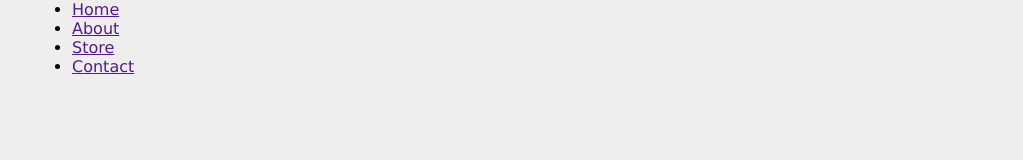
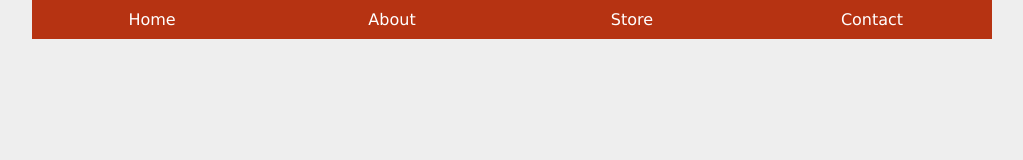
Before and after one commit to ironcarbon/Flexbox, a plain HTML site: page example-1/menu.html in a window 1280 px wide. Shown: the whole page, without its empty margins (128-1151 px from the left). Drawn offline with Linux system fonts and the light colour scheme.

Commit message:
Creating a menu with flexbox

```diff
--- a/example-1/style.css
+++ b/example-1/style.css
@@ -14,8 +14,38 @@ body{
 }
 
 /* menu base styles */
+nav{
+    background: rgb(182, 51, 18);
+}
 
+nav ul{
+    list-style-type: none;
+    padding: 0;
+}
 
+nav a{
+    text-decoration: none;
+    text-align: center;
+    color: #fff;
+    display: block;
+    padding: 10px;
+}
 
+nav a:hover{
+    background-color: rgb(221, 99, 68)
+}
 
 /* flex styles */
+    @media screen and (min-width: 768px){
+        nav ul{
+            display: flex;
+            justify-content: flex-start;
+            /* OPTIONS
+            justify-content: align items horizontally
+            flex-end, center, space around, space between, space evenly
+            */
+        }
+        nav li{
+            flex: 1 1 0;
+        }
+    }
```
